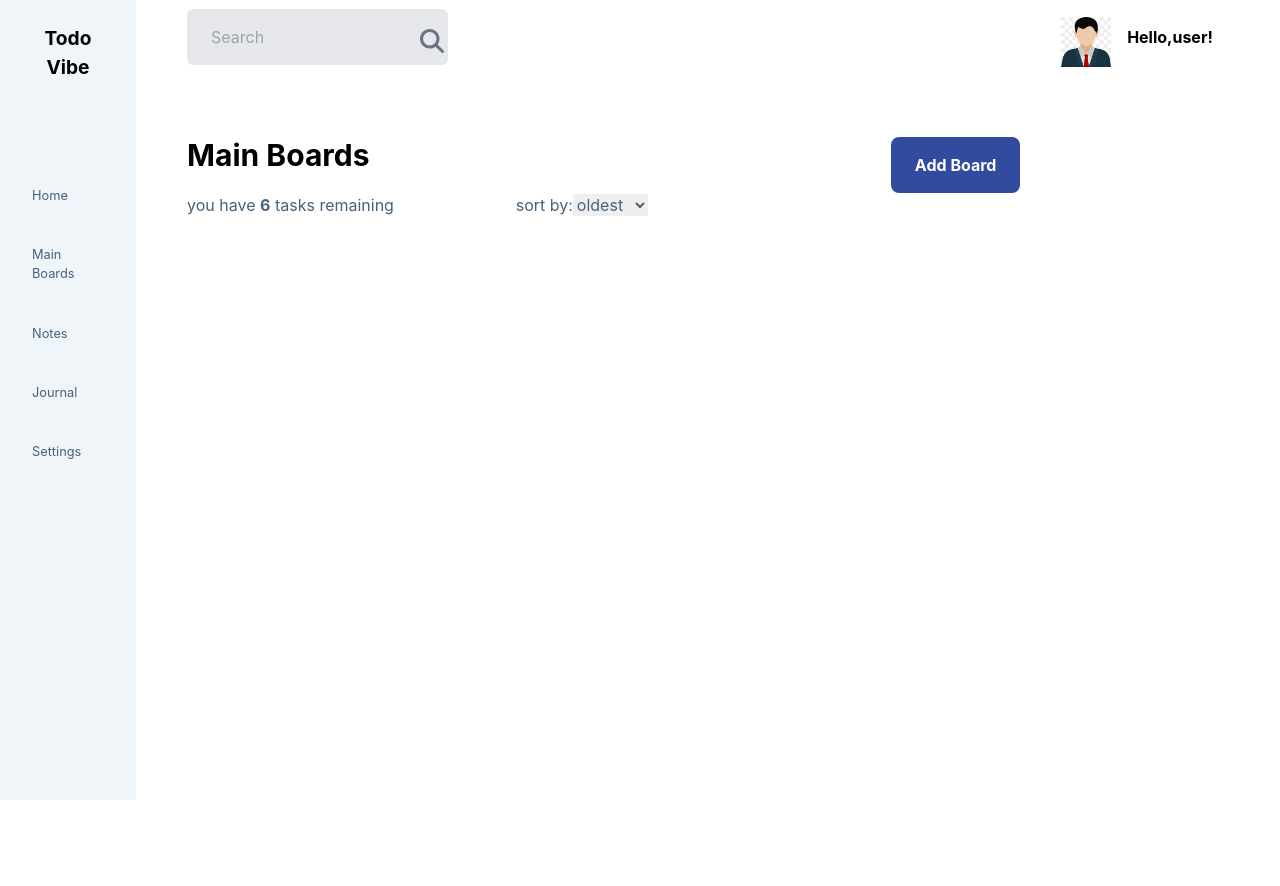
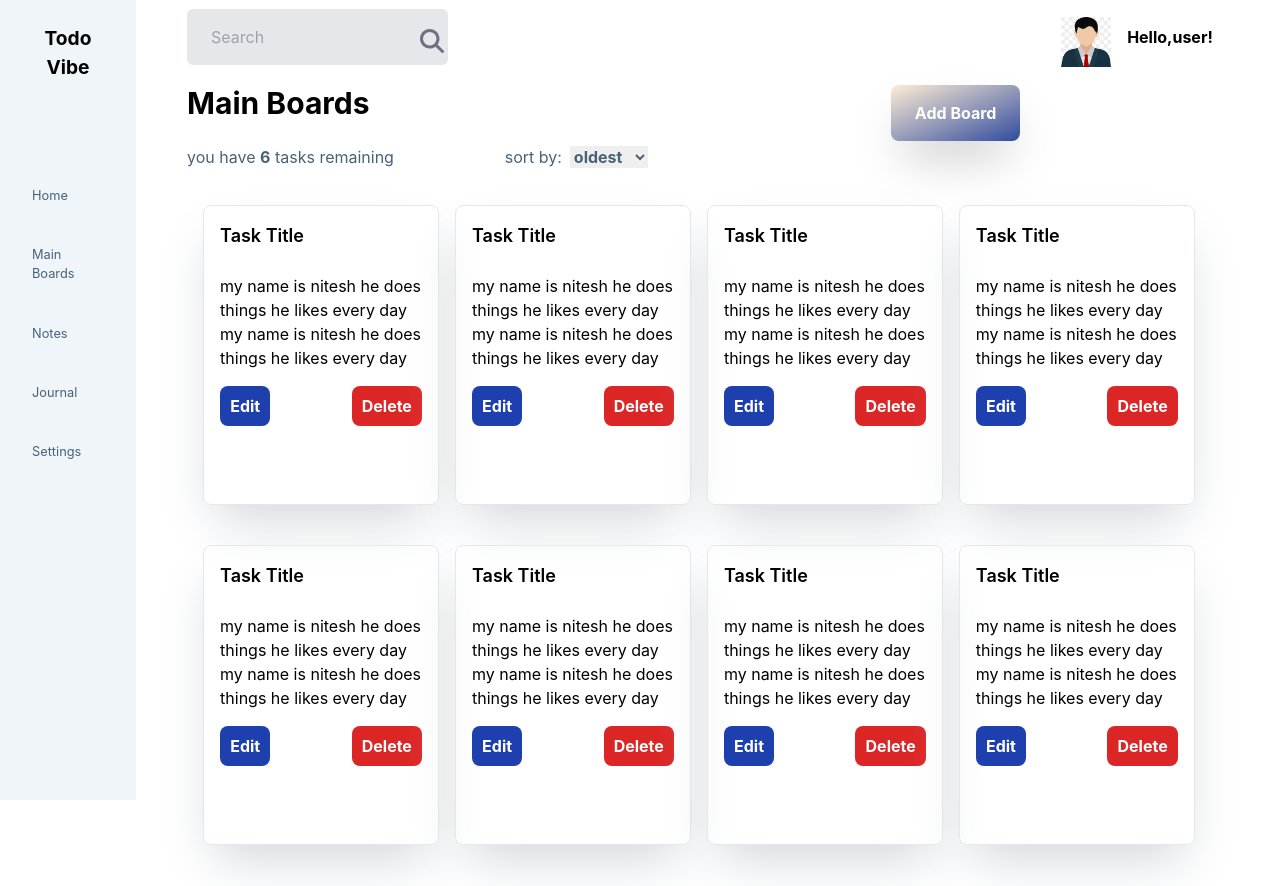
Before and after one commit to niteshgiri-7/todo_vibe, a React (Create React App) app: page /dashboard in a window 1280 px wide. Before the commit the page ends 800 px from the top, so only its background shows below. Built offline with nearby package versions, Linux system fonts and the light colour scheme.

Commit message:
ui with dummy cards(mainboard)

```diff
--- a/src/App.css
+++ b/src/App.css
@@ -1,38 +1,6 @@
-.App {
-  text-align: center;
+
+
+*{
+  margin:0;
+  padding:0;
 }
-
-.App-logo {
-  height: 40vmin;
-  pointer-events: none;
-}
-
-@media (prefers-reduced-motion: no-preference) {
-  .App-logo {
-    animation: App-logo-spin infinite 20s linear;
-  }
-}
-
-.App-header {
-  background-color: #282c34;
-  min-height: 100vh;
-  display: flex;
-  flex-direction: column;
-  align-items: center;
-  justify-content: center;
-  font-size: calc(10px + 2vmin);
-  color: white;
-}
-
-.App-link {
-  color: #61dafb;
-}
-
-@keyframes App-logo-spin {
-  from {
-    transform: rotate(0deg);
-  }
-  to {
-    transform: rotate(360deg);
-  }
-}
--- /dev/null
+++ b/src/components/Cards.js
@@ -0,0 +1,25 @@
+import React from 'react';
+
+const Cards = () => {
+  return (
+    <div className='w-[23%] min-h-[300px] bg- text-black my-[20px] mx-2 rounded-lg p-4 border border-gray-200 shadow-2xl shadow-gray-300 flex flex-col'>
+      <div className='mb-2'>
+        <span className='text-lg font-semibold'>Task Title</span>
+      </div>
+      <div className='w-ful h-auto  text-wrap break-words mt-4'>
+          my name is nitesh he does things he likes every day
+          my name is nitesh he does things he likes every day
+
+
+      </div>
+      <div className='mt-4 bg- flex justify-between text-white font-bold '>
+        <button className='bg-blue-800 px-[5%] py-2 rounded-lg hover:cursor-pointer hover:bg-opacity-80'>Edit</button>
+        <button className='bg-red-600 px-[5%] py-2 rounded-lg hover:cursor-pointer hover:bg-opacity-80'>Delete</button>
+
+
+      </div>
+    </div>
+  );
+};
+
+export default Cards;
--- a/src/components/MainBoard.js
+++ b/src/components/MainBoard.js
@@ -1,14 +1,15 @@
 import React from "react";
 import NavBar from "./NavBar";
+import Cards from "./Cards";
 
 const MainBoard = () => {
   return (
-    <div className="w-full h-screen  px-[4%] py-[0.7%] ">
+    <div className="w-full h-auto  px-[4%] py-[0.7%] ">
       <NavBar />
-      <div className="h-[5%] w-[90%]   text-white mt-[6%] flex justify-between pr-[10%]">
+      <div className="h-[5%] w-[90%]   text-white mt-[1%] flex justify-between pr-[10%]">
         <span className="font-bold text-3xl text-black">Main Boards</span>
         <div>
-        <button className="bg-[#314c9e] px-6 py-4 rounded-lg font-bold">Add Board</button>
+        <button className="bg-[#314c9e] px-6 py-4 rounded-lg font-bold shadow-2xl hover:bg-gradient-to-r hover:from-orange-200  bg-gradient-to-br from-orange-100  ">Add Board</button>
         </div>
 
       </div>
@@ -18,12 +19,35 @@ const MainBoard = () => {
           </span>
           <span className="pr-2">
             sort by:
-            <select>
+            <select className="font-bold ml-2">
+
               <option>oldest</option>
               <option>newest</option>
+
+
             </select>
           </span>
         </div>
+        <div    className=' w-[100%]  flex flex-wrap justify-start  px-2'>
+        <Cards/>
+        <Cards/>
+
+        <Cards/>
+
+        <Cards/>
+
+        <Cards/>
+
+        <Cards/>
+
+        <Cards/>
+
+        <Cards/>
+
+
+
+
+    </div>
     </div>
   );
 };
--- a/src/components/NavBar.js
+++ b/src/components/NavBar.js
@@ -3,7 +3,7 @@ import { FontAwesomeIcon } from "@fortawesome/react-fontawesome";
 import { faMagnifyingGlass } from "@fortawesome/free-solid-svg-icons";
 const NavBar = () => {
   return (
-    <div className="flex justify-between ">
+    <div className="flex justify-between  ">
     <div className="relative w-[25%]">
       <input
         className="w-full bg-gray-200 pl-6 pr-10 py-4 rounded-md"
--- a/src/components/Utils.js
+++ b/src/components/Utils.js
@@ -3,7 +3,7 @@ import React from "react";
 const Utils = () => {
   const lists = ["Home", "Main Boards", "Notes", "Journal", "Settings"];
   return (
-    <div className="h-screen  p-4 text-[5vw] bg-[#f0f5f9]">
+    <div className="min-h-screen p-4 text-[5vw] bg-[#f0f5f9]">
       <h1 className="font-bold text-[30%] bg- text-black p-2 text-center">
         Todo Vibe
       </h1>
```
